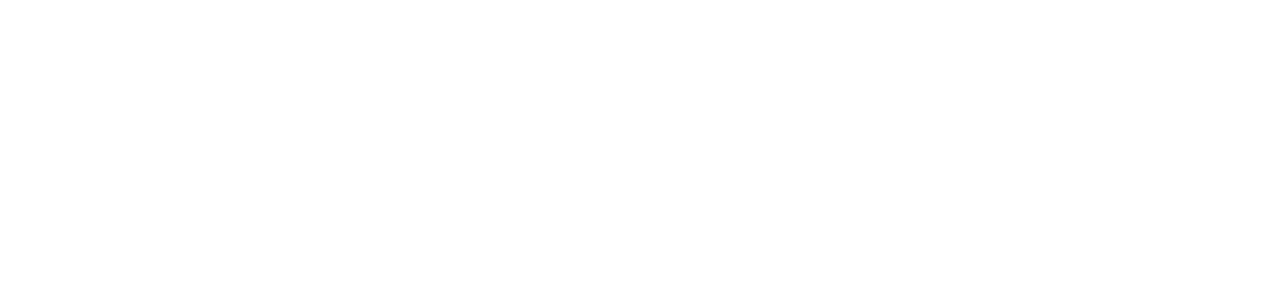
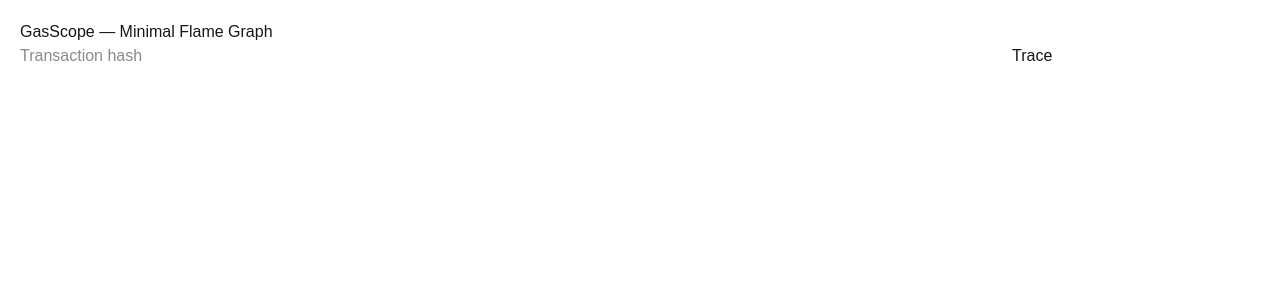
Before and after one commit to entuziaz/gasscope, a Next.js app: page / in a window 1280 px wide. Shown: the top 300 px of the page. Built offline with nearby package versions, Linux system fonts and the light colour scheme.

Commit message:
feat: basic UI

```diff
--- a/app/components/FlameGraph.tsx
+++ b/app/components/FlameGraph.tsx
@@ -0,0 +1,51 @@
+import { FlameNode } from "@/lib/flame"
+
+type Props = {
+  node: FlameNode
+  parentValue?: number
+  depth?: number
+}
+
+export function FlameGraph({ node, parentValue, depth = 0 }: Props) {
+  const base = parentValue ?? node.value   // ROOT uses itself
+  const widthPercent = (node.value / base) * 100
+
+  return (
+    <div
+      style={{
+        marginLeft: depth === 0 ? 0 : 2,
+        border: "1px solid #444",
+        background: "#ffcc80",
+        width: `${widthPercent}%`,
+        fontSize: "12px",
+        boxSizing: "border-box",
+      }}
+    >
+      {/* Label */}
+      <div
+        style={{
+          padding: "2px 4px",
+          whiteSpace: "nowrap",
+          overflow: "hidden",
+          textOverflow: "ellipsis",
+        }}
+      >
+        {node.name} — {node.value.toLocaleString()} gas
+      </div>
+
+      {/* Children */}
+      {node.children && node.children.length > 0 && (
+        <div style={{ display: "flex" }}>
+          {node.children.map((child, i) => (
+            <FlameGraph
+              key={i}
+              node={child}
+              parentValue={node.value}
+              depth={depth + 1}
+            />
+          ))}
+        </div>
+      )}
+    </div>
+  )
+}
--- a/app/page.tsx
+++ b/app/page.tsx
@@ -1,8 +1,43 @@
+"use client"
+
+import { useState } from "react"
+import { FlameGraph } from "./components/FlameGraph"
+import { FlameNode } from "@/lib/flame"
+
 export default function Home() {
+  const [root, setRoot] = useState<FlameNode | null>(null)
+  const [txHash, setTxHash] = useState("")
+
+  async function loadTrace() {
+    const res = await fetch("/trace", {
+      method: "POST",
+      headers: { "Content-Type": "application/json" },
+      body: JSON.stringify({
+        txHash,
+        mode: "flame",
+      }),
+    })
+
+    const data = await res.json()
+    setRoot(data.root)
+  }
+
   return (
-    <main>
-      {/* <TxInput />
-      <Results /> */}
+    <main style={{ padding: 20 }}>
+      <h1>GasScope — Minimal Flame Graph</h1>
+
+      <input
+        value={txHash}
+        onChange={(e) => setTxHash(e.target.value)}
+        placeholder="Transaction hash"
+        style={{ width: "80%" }}
+      />
+
+      <button onClick={loadTrace}>Trace</button>
+
+      <div style={{ marginTop: 20 }}>
+        {root && <FlameGraph node={root} />}
+      </div>
     </main>
   )
 }
```
Also changed, not shown: 1 other file (tests, documents, lock files or other folders).
